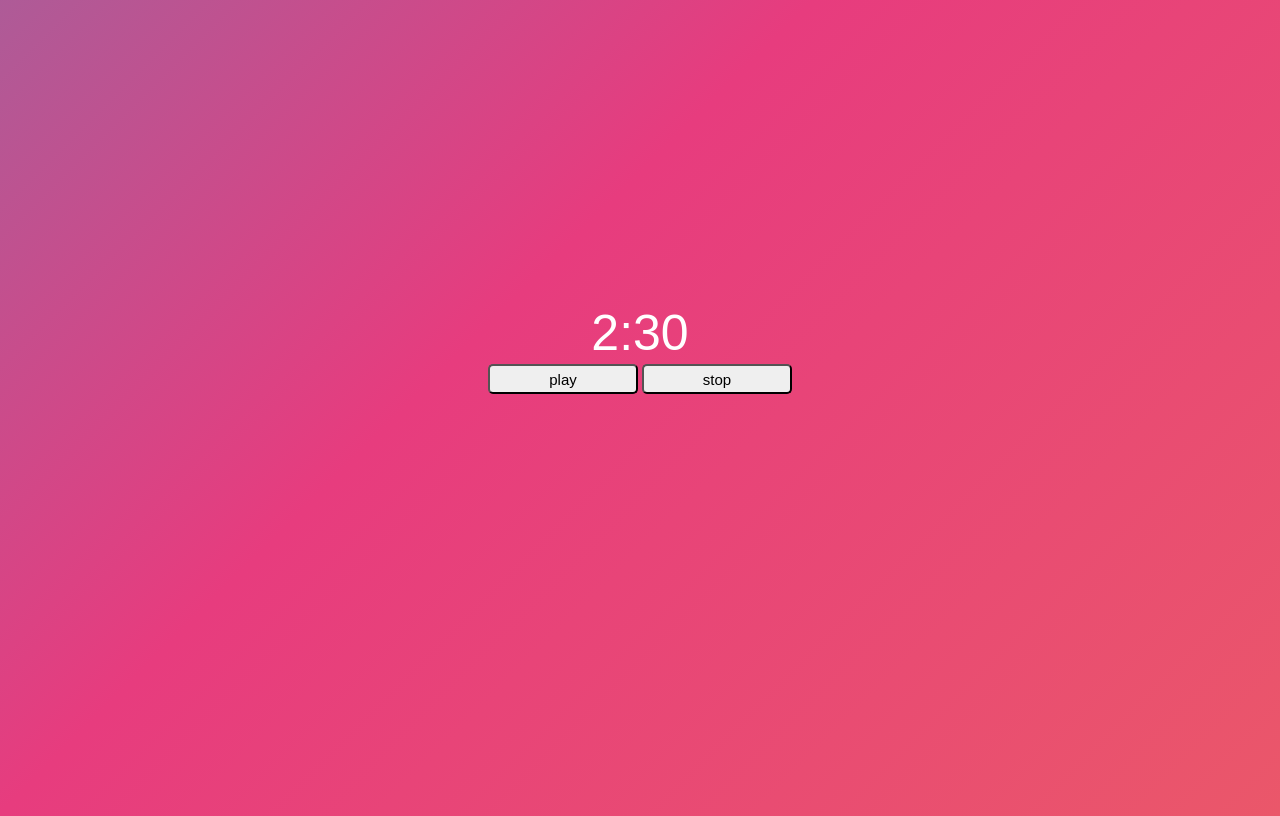
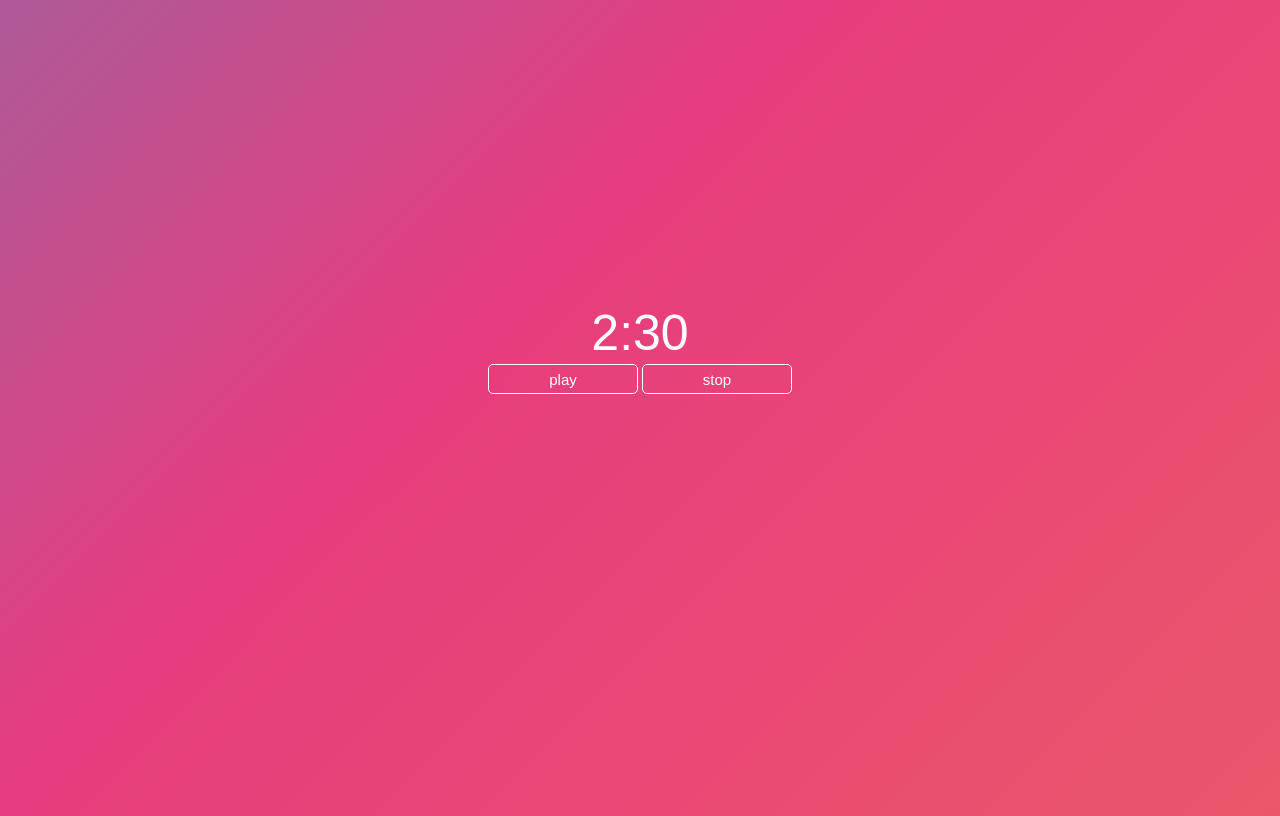
Before and after one commit to Tropicalboy21/Javascript, a plain HTML site: page soundPlayer/index.html in a window 1280 px wide. Drawn offline with Linux system fonts and the light colour scheme.

Commit message:
practice

```diff
--- a/soundPlayer/styles.css
+++ b/soundPlayer/styles.css
@@ -39,8 +39,11 @@ body {
 }
 
 .button {
+    color: white;
+    border: 1px solid white;
     font-size: 15px;
     height: 30px;
     width: 150px;
     border-radius: 5px;
+    background: none;
 }
```
